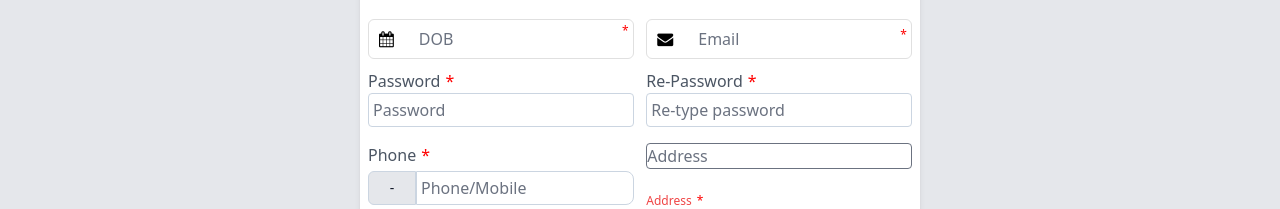
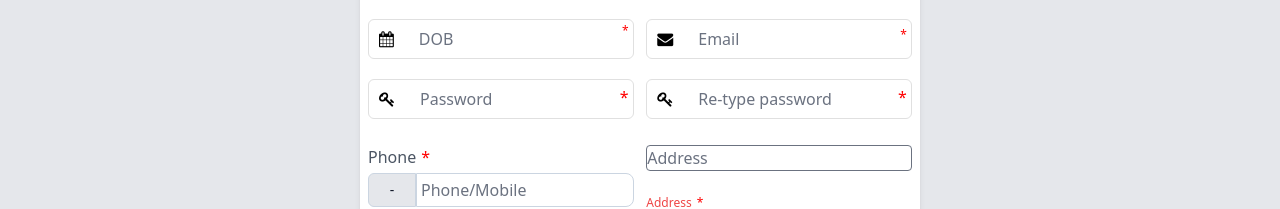
Before and after one commit to gwhoami/gwhoami, a React (Create React App) app in the folder react-gwhoami/: page /home/signin in a window 1280 px wide. Shown: the part 269-478 px from the top of the page. Built offline with nearby package versions, Linux system fonts and the light colour scheme; no server answers.

Commit message:
password key icon
pssword key icon

```diff
--- a/react-gwhoami/src/component/forms/index.js
+++ b/react-gwhoami/src/component/forms/index.js
@@ -174,7 +174,11 @@ export const PasswordCheck = React.memo(({ styleClass, formKey, formRef, ui, ID
             <div className={`flex flex-col${(isNotValid() || (formRef.current.isSubmit && feed >= 0 && feed < 2)) ? ' mark-err' : ''}${formRef.current[formKey].length ? '' : ' mb-4'}`}>
                 <div class="flex flex-row">
                     <div class="w-1/2 ... ">
-                        <label className="text-gray-600 mb-1 required">Password</label>
+                    <div class="row border border-slate-300 hover:border-red-800 ...">
+                                            <div class="icon">
+                                                <i class="fa fa-key"></i>
+                                            </div>
+
                         <input
                             type="password"
                             className={`border ${inValidBorder()} w-full p-1 border border-slate-300 hover:border-red-800 ... rounded focus:border-dodge-b`}
@@ -184,10 +188,16 @@ export const PasswordCheck = React.memo(({ styleClass, formKey, formRef, ui, ID
                         />
                         {isNotValid() && <div className='flex justify-start items-center text-red-500 text-xs mt-1'>Password is required</div>}
                         {formRef.current[formKey].length > 0 && <PasswordStrengthBar password={formRef.current[formKey]} className="mt-2" onChangeScore={(score, feed) => scoreFeed(score, feed)} />}
+                        &nbsp;<label className="text-red-600 mb-1 required"></label>&nbsp;
+                    </div>
                     </div>
                     &nbsp;&nbsp;&nbsp;
                     <div class="w-1/2 ... ">
-                        <label className="text-gray-600 mb-1 required">Re-Password</label>
+                    <div class="row border border-slate-300 hover:border-red-800 ...">
+                                            <div class="icon">
+                                                <i class="fa fa-key"></i>
+                                            </div>
+
                         <input
                             type="password"
                             className={`border ${comparePass() ? 'border-red-500' : 'border-gray-400'} w-full p-1 border border-slate-300 hover:border-red-800 ... rounded focus:border-dodge-b`}
@@ -196,6 +206,8 @@ export const PasswordCheck = React.memo(({ styleClass, formKey, formRef, ui, ID
                             onChange={e => rePass(e)}
                         />
                         {comparePass() && <div className='flex justify-start items-center text-red-500 text-xs mt-1'>Password not matched</div>}
+                        &nbsp;<label className="text-gray-600 mb-1 required"></label>&nbsp;
+                        </div>
                     </div>
                 </div>
             </div>
--- a/react-gwhoami/src/container/register.js
+++ b/react-gwhoami/src/container/register.js
@@ -115,7 +115,7 @@ const RegisterUser = React.memo(() => {
                                         </div>
                                     </div>
                                 </div>
-                                <PasswordCheck styleClass="flex flex-col mb-4" formKey="password" ui={ui} formRef={regRef} uiRefresh={ui} />
+                                <PasswordCheck styleClass="flex flex-row mb-0" formKey="password" ui={ui} formRef={regRef} uiRefresh={ui} />
 
                                 <div class="flex ... ">
                                     <div class="w-1/2 ... ">
```
